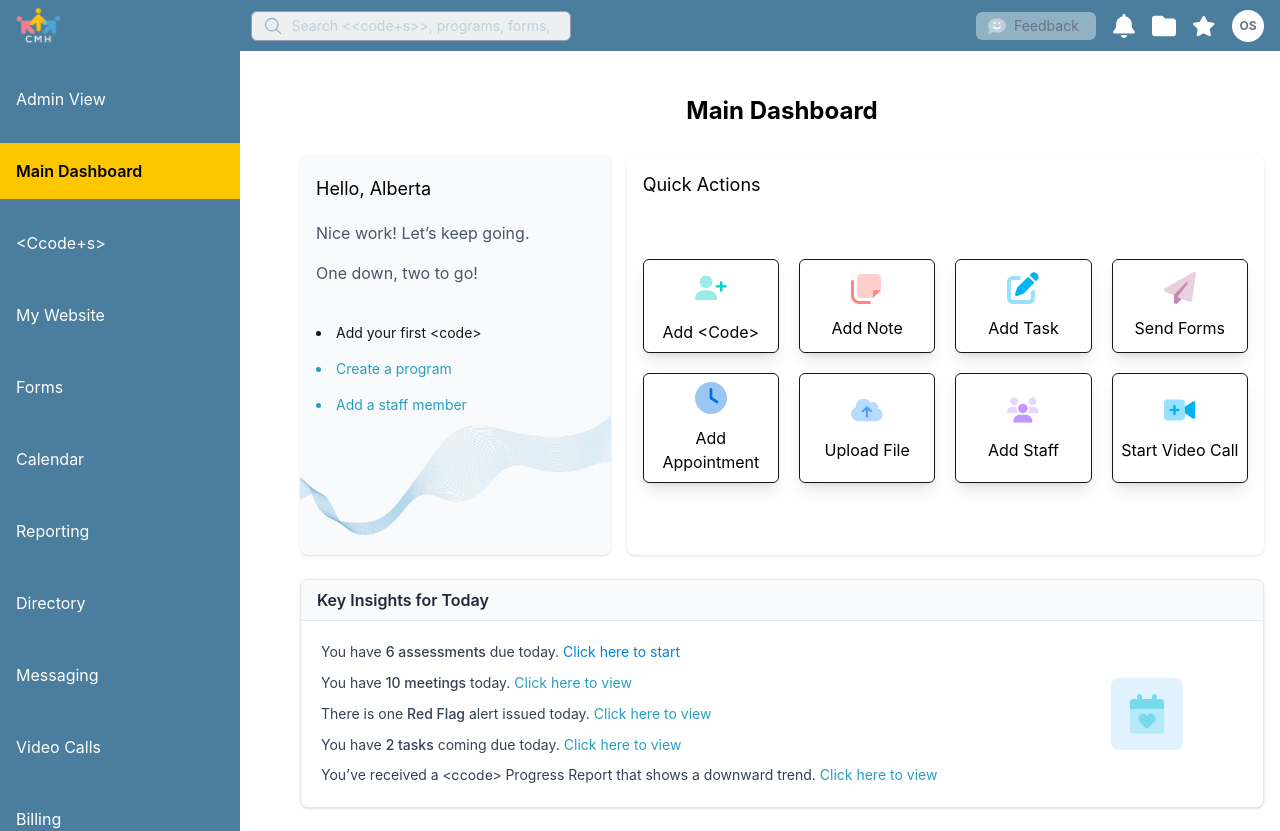
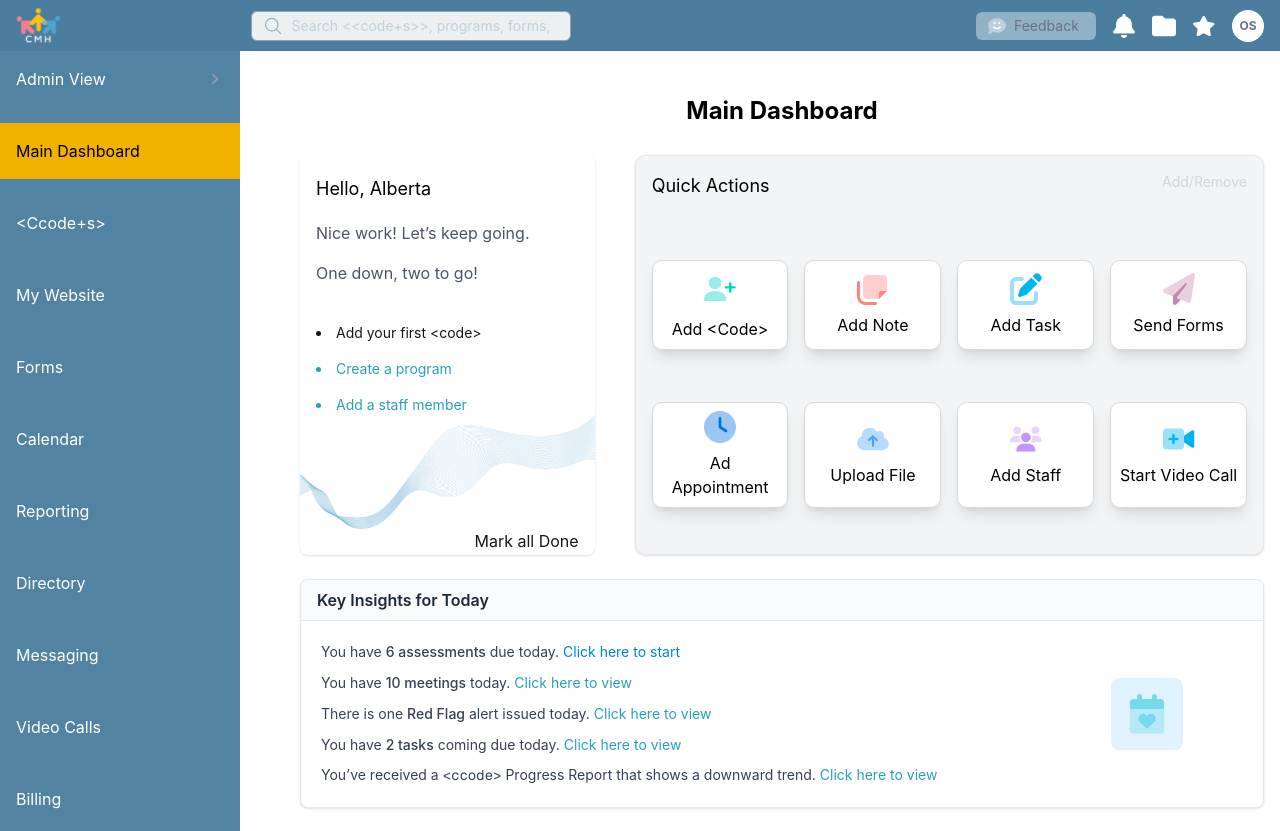
Before and after one commit to Shahzaib00721/testfile10, a Next.js app: page / in a window 1280 px wide. Shown: the top 831 px of the page. Built offline with nearby package versions, Linux system fonts and the light colour scheme.

Commit message:
update menu

```diff
--- a/src/app/components/Dashboard.jsx
+++ b/src/app/components/Dashboard.jsx
@@ -4,7 +4,7 @@ export default function Dashboard() {
     <div className="flex items-center justify-center  ">
       {/* outer container center کرے گا */}
 
-      <div className="bg-gray-50 shadow rounded-lg h-auto w-full max-w-md md:h-100 ">
+      <div className="bg-white-50 shadow rounded-lg h-auto w-full max-w-md md:h-100 ">
         <h2 className="text-lg mb-6 text-black leading-[20px] pl-4 mt-6">
           Hello, Alberta
         </h2>
@@ -26,7 +26,9 @@ export default function Dashboard() {
           alt=""
           className="bg-fixed bg-cover bg-center w-full rounded-b-lg"
         />
+           <p className="text-end pr-4 pb-2">Mark all Done </p>
       </div>
+
     </div>
   );
 }
--- a/src/app/components/QuickActions.jsx
+++ b/src/app/components/QuickActions.jsx
@@ -7,23 +7,31 @@ export default function QuickActions() {
     { icon: <img src="/note.svg" className="w-8 h-8 text-red-400" />, label: "Add Note" },
     { icon: <img src="/task.svg" className="w-8 h-8 text-blue-400" />, label: "Add Task" },
     { icon: <img src="/send.svg" className="w-8 h-8 text-pink-400" />, label: "Send Forms" },
-    { icon: <img src="/add.svg" className="w-8 h-8 text-blue-500" />, label: "Add Appointment" },
+    { icon: <img src="/add.svg" className="w-8 h-8 text-blue-500" />, label: "Ad Appointment" },
     { icon: <img src="/uplode.svg" className="w-8 h-8 text-sky-500" />, label: "Upload File" },
     { icon: <img src="/staff.svg" className="w-8 h-8 text-purple-500" />, label: "Add Staff" },
     { icon: <img src="/video call.svg" className="w-8 h-8 text-cyan-600" />, label: "Start Video Call" },
   ];
 
   return (
-    <div className="bg-white shadow rounded-lg p-4  md:h-100 ">
-      <h2 className="text-lg text-black  mb-15 ">Quick Actions</h2>
-      <div className="grid grid-cols-2 sm:grid-cols-4 gap-5 ">
+    <div className="bg-gray-100 items-center shadow rounded-[10px] p-4 border border-gray-200  md:h-100  ">
+ <div className="flex justify-between  justify-items-center ">
+          <h2 className=" text-lg text-black   mb-15 ">Quick Actions </h2>
+        <p className="text-gray-300  text-sm ">Add/Remove</p>
+
+
+ </div>
+
+
+      <div className="grid gap-x-4 gap-y-13 grid-cols-2 sm:grid-cols-4  rounded-[10px] ">
+
         {actions.map((action, i) => (
           <div
             key={i}
-            className="flex flex-col  items-center justify-center p-2 border rounded-md shadow-lg hover:bg-gray-50 cursor-pointer"
+            className="flex flex-col  items-center justify-center p-2 bg-white  rounded-[10px] border-1 border-[rgba(217,217,217,1)]  shadow-lg  hover:bg-gray-50 cursor-pointer"
           >
             {action.icon}
-            <span className="text-md mt-3 text-black font-normal text-center">{action.label}</span>
+            <span className="text-md mt-2 text-black font-normal text-center">{action.label}</span>
           </div>
         ))}
       </div>
--- a/src/app/components/Slider.jsx
+++ b/src/app/components/Slider.jsx
@@ -1,11 +1,14 @@
 "use client";
-import { Home, Calendar, FileText, MessageSquare, Video, BarChart } from "lucide-react";
+import { Home, Calendar, FileText, MessageSquare, Video, BarChart, Settings, ChevronDown, ChevronRight } from "lucide-react";
+import { useState } from "react";
 
 export default function Sidebar() {
+  const [showSettings, setShowSettings] = useState(false);
+
   const menu = [
-    {name: "Admin View"},
+    { name: "Admin View" },
     { name: "Main Dashboard", active: true },
-    { name: "<Ccode+s>"},
+    { name: "<Ccode+s>" },
     { name: "My Website" },
     { name: "Forms" },
     { name: "Calendar" },
@@ -20,17 +23,44 @@ export default function Sidebar() {
   ];
 
   return (
-    <aside className=" bg-[#4A7D9E] text-white font-normal w-60 min-h-screen py-5 hidden md:block">
-
+    <aside className="bg-[rgba(74,125,158,0.95)] text-white font-normal w-60 min-h-screen  hidden md:block">
       <nav className="space-y-4">
         {menu.map((item, i) => (
-          <div
-            key={i}
-            className={`p-4  cursor-pointer ${
-              item.active ? "bg-yellow-400  text-black font-semibold" : "hover:bg-yellow-400"
-            }`}
-          >
-            {item.name }
+          <div key={i}>
+            <div
+              onClick={() =>
+                item.name === "Admin View" && setShowSettings(!showSettings)
+              }
+              className={`flex items-center justify-between p-4 cursor-pointer ${
+                item.active
+                  ? "bg-yellow-500 text-black"
+                  : "hover:bg-yellow-500"
+              }`}
+            >
+              <span>{item.name}</span>
+
+
+              {item.name === "Admin View" && (
+                <>
+                  {showSettings ? (
+                    <div className="text-gray-400">
+                    <ChevronDown size={18} />
+                    </div>
+                  ) : (
+                      <div className="text-gray-400">
+                    <ChevronRight size={18} />
+                    </div>
+                  )}
+                </>
+              )}
+            </div>
+
+
+            {item.name === "Admin View" && showSettings && (
+              <div className="pl-8 text-gray-400">
+                <Settings size={20} />
+              </div>
+            )}
           </div>
         ))}
       </nav>
--- a/src/app/page.tsx
+++ b/src/app/page.tsx
@@ -21,7 +21,7 @@ export default function Home() {
       <main className="flex-1 p-4 md:pl-15 space-y-3">
         <h1 className="text-2xl text-black text-center font-bold my-7">Main Dashboard</h1>
 
-        <div className="grid md:grid-cols-3 gap-4">
+        <div className="grid md:grid-cols-3 gap-10">
           <Dashboard />
           <div className="md:col-span-2">
             <QuickActions />
```
